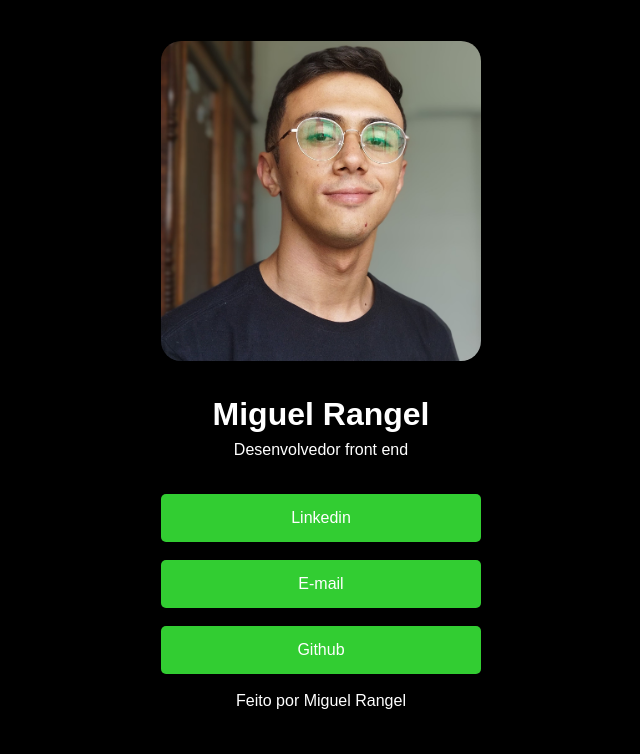
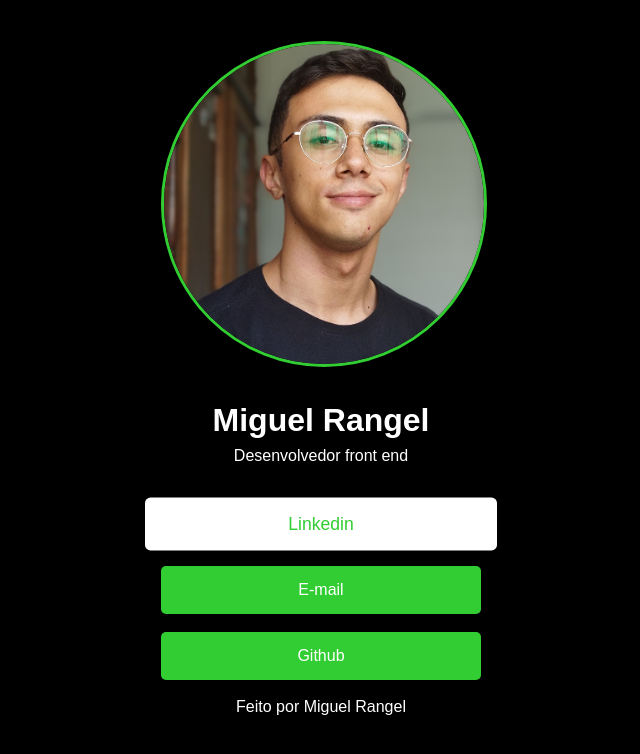
Before and after one commit to mr-miguelrangel/my-links, a plain HTML site: page index.html in a window 1280 px wide. In both pictures the pointer is over the link "Linkedin". Shown: the whole page, without its empty margins (319-959 px from the left). Drawn offline with Linux system fonts and the light colour scheme.

Commit message:
Add files via upload

```diff
--- a/index.html
+++ b/index.html
@@ -6,7 +6,7 @@
     <meta http-equiv="X-UA-Compatible" content="IE=edge">
     <meta name="viewport" content="width=device-width, initial-scale=1.0">
     <link rel="stylesheet" href="style.css">
-    <title>Document</title>
+    <title>Miguel Rangel</title>
 </head>
 
 <body>
--- a/style.css
+++ b/style.css
@@ -11,7 +11,9 @@ body {
 img {
     height: 320px;
     width: 320px;
-    border-radius: 20px;
+    border-radius: 50%;
+    border-style: solid;
+    border-color: limegreen;
 }
 
 h1 {
@@ -42,6 +44,13 @@ a {
     border-radius: 5px;
 }
 
+a:hover {
+    background-color: white;
+    color: limegreen;
+    transition: all 0.3s ease-in;
+    transform: scale(1.1);
+}
+
 .container {
     width: 320px;
     text-align: center;
```
